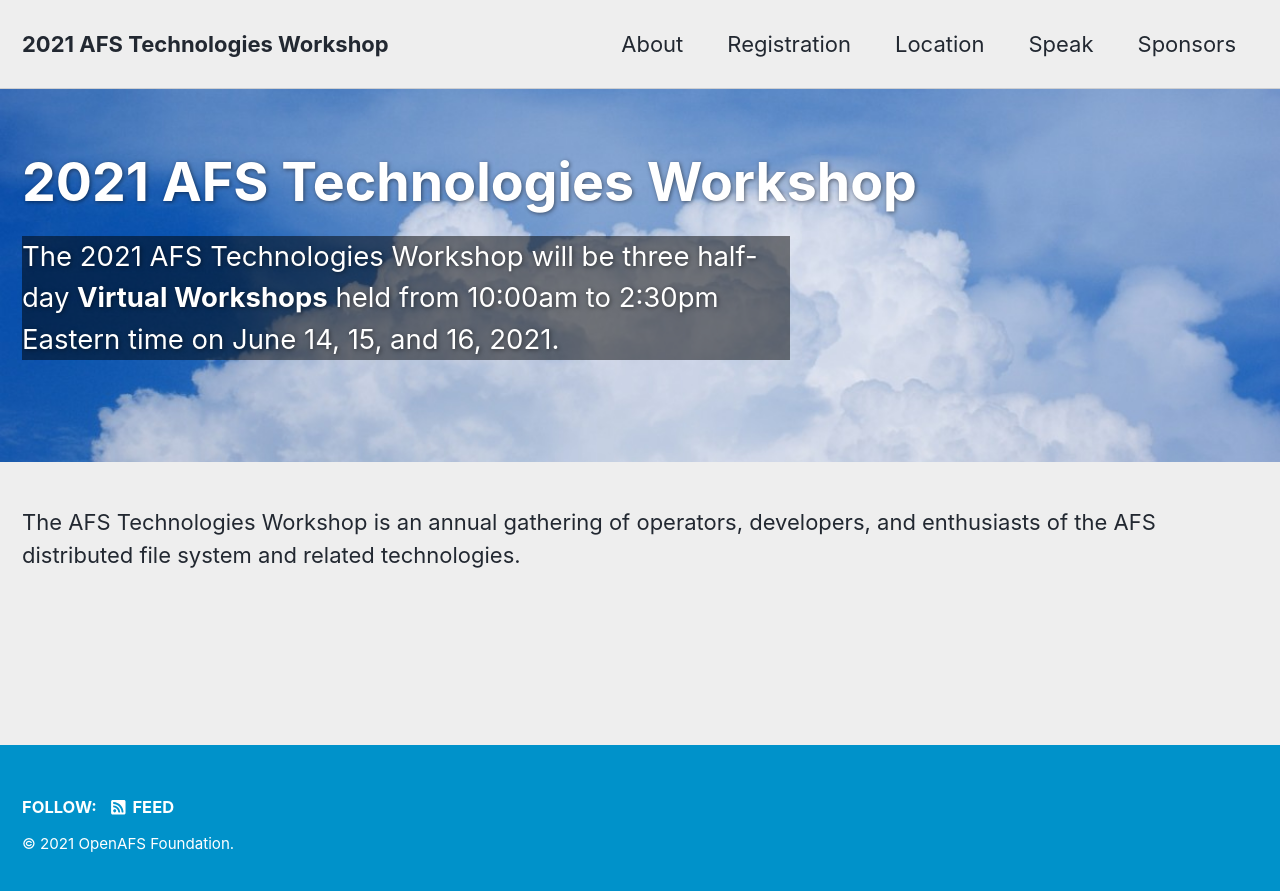
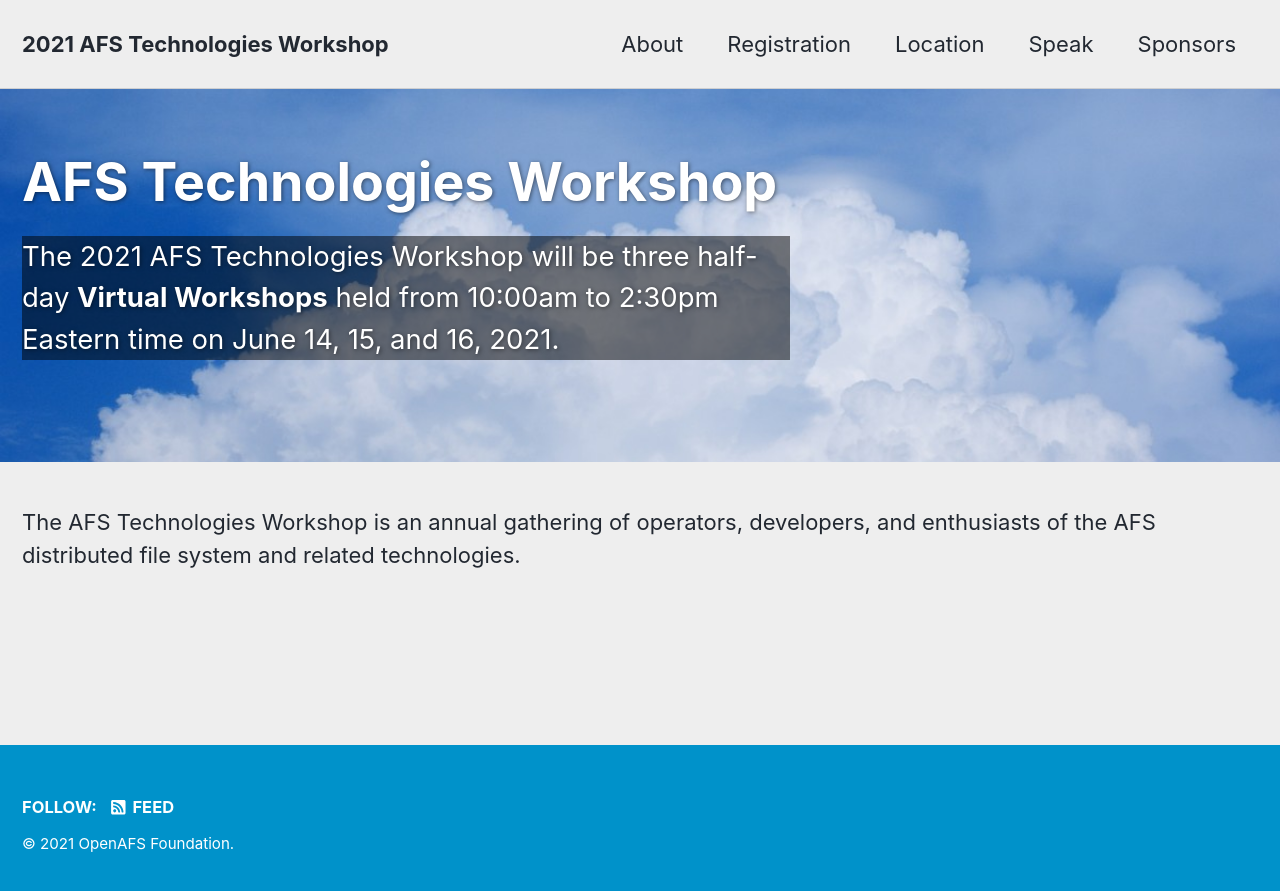
Before and after one commit to openafsfoundation/openafs-workshop.org, a Jekyll site: the page built from index.html, in a window 1280 px wide. Shown: the top 891 px of the page. Built offline with Jekyll 4.4.1, drawn with Linux system fonts in a browser that asks for light colours; cached includes are drawn as plain includes; nearby versions of some CDN libraries; the list of posts is cut into pages by our own code.

Commit message:
Move the event year from the site title to the masthead title
The duckduckgo search engine grabs the site title from the root page and
displays that title for all of the pages found under the root.

Since the server is setup to redirect the root to the current year, this
means the search results show the current year's title string in the
search results for all of the pages, even for past events.

To fix this, remove the event year from the site title, and put it in
the masthead title instead.  This way the pages show the 2021 year in
the masthead (at the top) but the site title is not leaked on the search
results for previous years.

```diff
--- a/_config.yml
+++ b/_config.yml
@@ -18,7 +18,7 @@
 
 # Site Settings
 locale                   : "en-US"
-title                    : "2021 AFS Technologies Workshop"
+title                    : "AFS Technologies Workshop"
 title_separator          : "-"
 name                     : "OpenAFS Foundation"
 description              : "A workshop for AFS operators and developers, Columbus, June 14-16, 2021."
@@ -27,7 +27,7 @@
 repository               : "openafsfoundation/openafs-workshop.org"
 teaser                   : # path of fallback teaser image, e.g. "/assets/images/500x300.png"
 logo                     : # path of logo image to display in the masthead, e.g. "/assets/images/88x88.png"
-masthead_title           : # overrides the website title displayed in the masthead, use " " for no title
+masthead_title           : "2021 AFS Technologies Workshop"
 # breadcrumbs            : false # true, false (default)
 words_per_minute         : 200
 comments:
```
